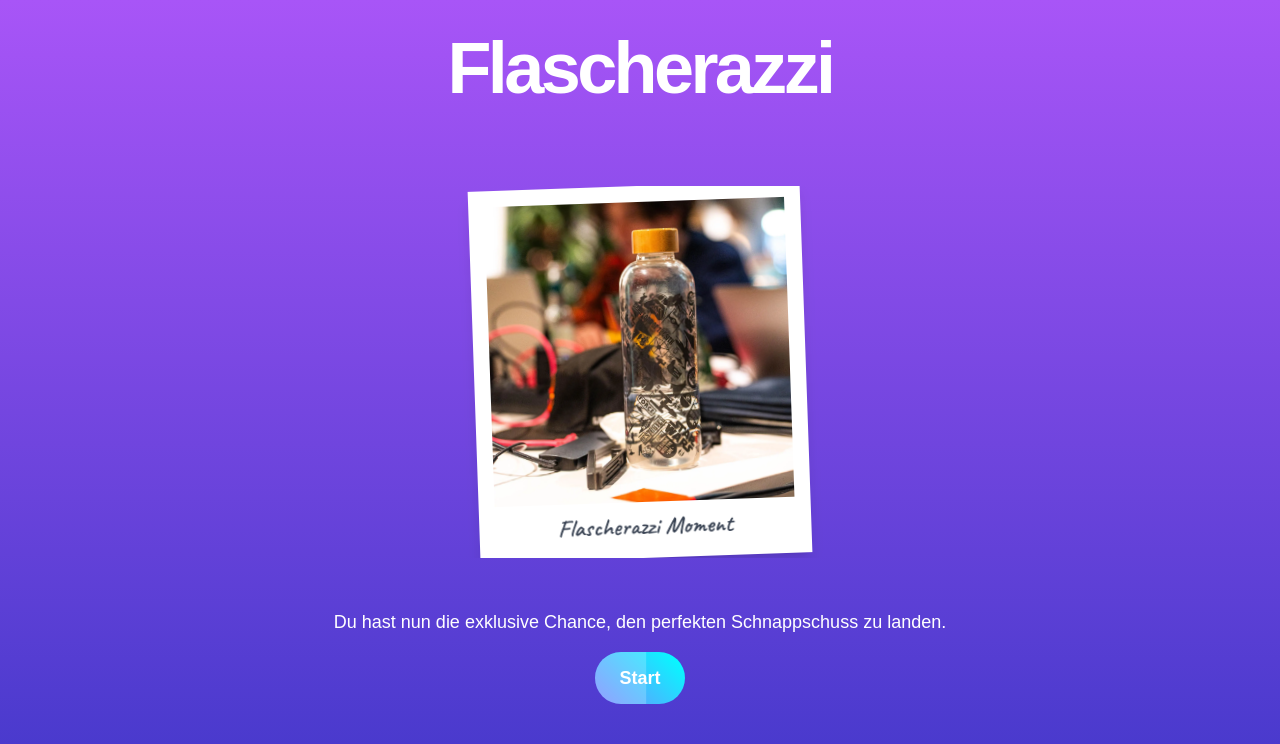
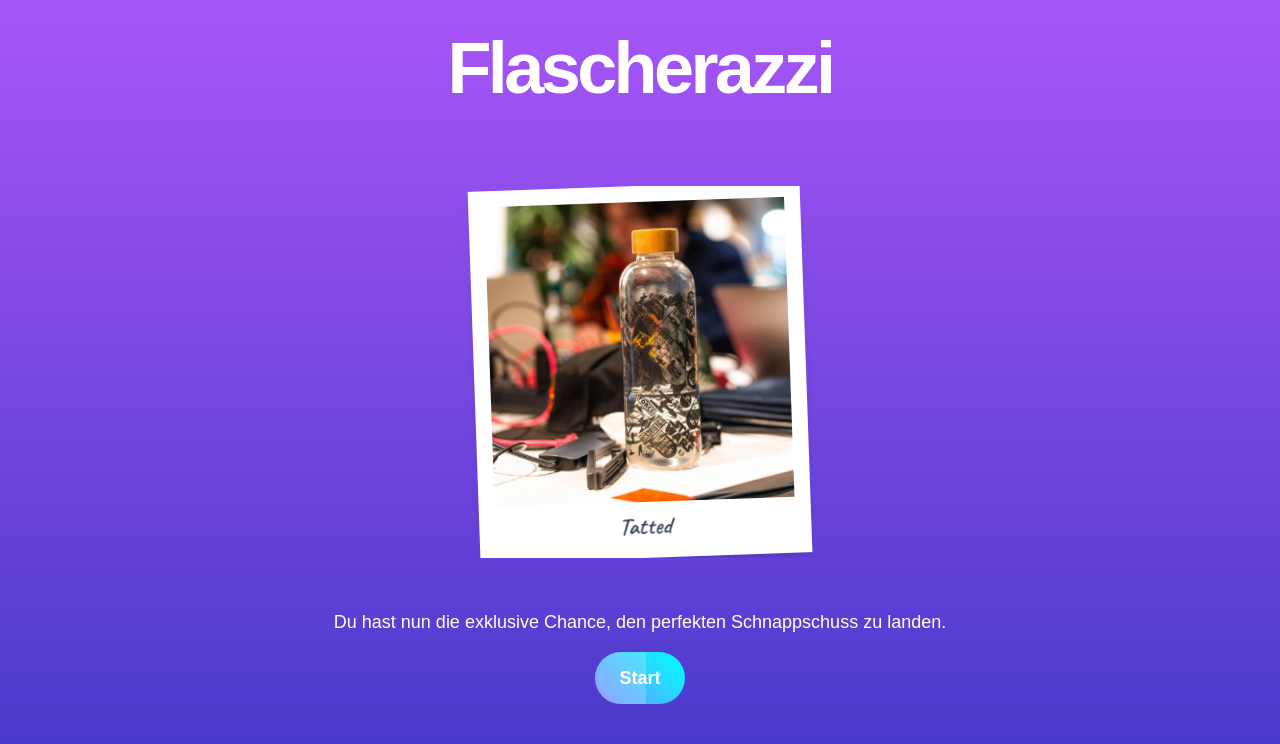
Before and after one commit to Schroedi/flafari, a Next.js app: page / in a window 1280 px wide. Shown: the top 744 px of the page. Built offline with nearby package versions, Linux system fonts and the light colour scheme.

Commit message:
added comments and score data

```diff
--- a/src/app/page.tsx
+++ b/src/app/page.tsx
@@ -13,10 +13,28 @@ import Autoplay from "embla-carousel-autoplay";
 export default function Component() {
 	const router = useRouter();
 
+
 	const images = Array.from(
 		{ length: 10 },
 		(_, i) => `/flaschen/flasche${i + 1}.webp`,
 	);
+	const bottleData = [
+		{ comment: "Bromance <3", score: 3500 },
+		{ comment: "Cool!", score: 640 },
+		{ comment: "Tatted", score: 5300 },
+		{ comment: "Schicker Hals", score: 1920 },
+		{ comment: "Sportlich", score: 6001 },
+		{ comment: "Gruppenfoto", score: 42 },
+		{ comment: "Echt Scharf", score: 7499 },
+		{ comment: "Mild & Wild", score: 2580 },
+		{ comment: "Chillout", score: 4200 },
+		{ comment: "Sauber.", score: 6000 },
+		{ comment: "Größte Flasche ever.", score: 9000 }
+	];
+
+
+
+
 
 	return (
 		<div className="flex flex-col items-center justify-between min-h-screen bg-gradient-to-b from-purple-500 to-indigo-700 p-8 text-white">
@@ -40,7 +58,11 @@ export default function Component() {
 				<CarouselContent>
 					{images.map((src, index) => (
 						<CarouselItem key={src} className="flex justify-center">
-							<Polaroid src={src} alt={`Slide ${index + 1}`} />
+							<Polaroid
+								src={src}
+								alt={`Slide ${index + 1}`}
+								comment={bottleData[index].comment}
+							/>
 						</CarouselItem>
 					))}
 				</CarouselContent>
--- a/src/components/Polaroid.tsx
+++ b/src/components/Polaroid.tsx
@@ -5,11 +5,12 @@ interface PolaroidProps {
 	src: string;
 	alt: string;
 	className?: string;
+	comment?: string;
 }
 
-const Polaroid: FC<PolaroidProps> = ({ src, alt, className }) => {
+const Polaroid: FC<PolaroidProps> = ({ src, alt, className, comment }) => {
 	return (
-		<PolaroidFrame className={className}>
+		<PolaroidFrame className={className} comment={comment}>
 			<img src={src} alt={alt} className="object-cover w-[300px] h-[300px]" />
 		</PolaroidFrame>
 	);
@@ -18,11 +19,13 @@ const Polaroid: FC<PolaroidProps> = ({ src, alt, className }) => {
 interface PolaroidFrameProps {
 	children: React.ReactNode;
 	className?: string;
+	comment?: string;
 }
 
 export const PolaroidFrame: FC<PolaroidFrameProps> = ({
 	children,
 	className,
+	comment = "Flascherazzi Moment",
 }) => {
 	return (
 		<div
@@ -33,7 +36,7 @@ export const PolaroidFrame: FC<PolaroidFrameProps> = ({
 		>
 			{children}
 			<div className="mt-2 text-center text-gray-700 font-handwriting font-semibold text-2xl">
-				Flascherazzi Moment
+				{comment}
 			</div>
 		</div>
 	);
```
